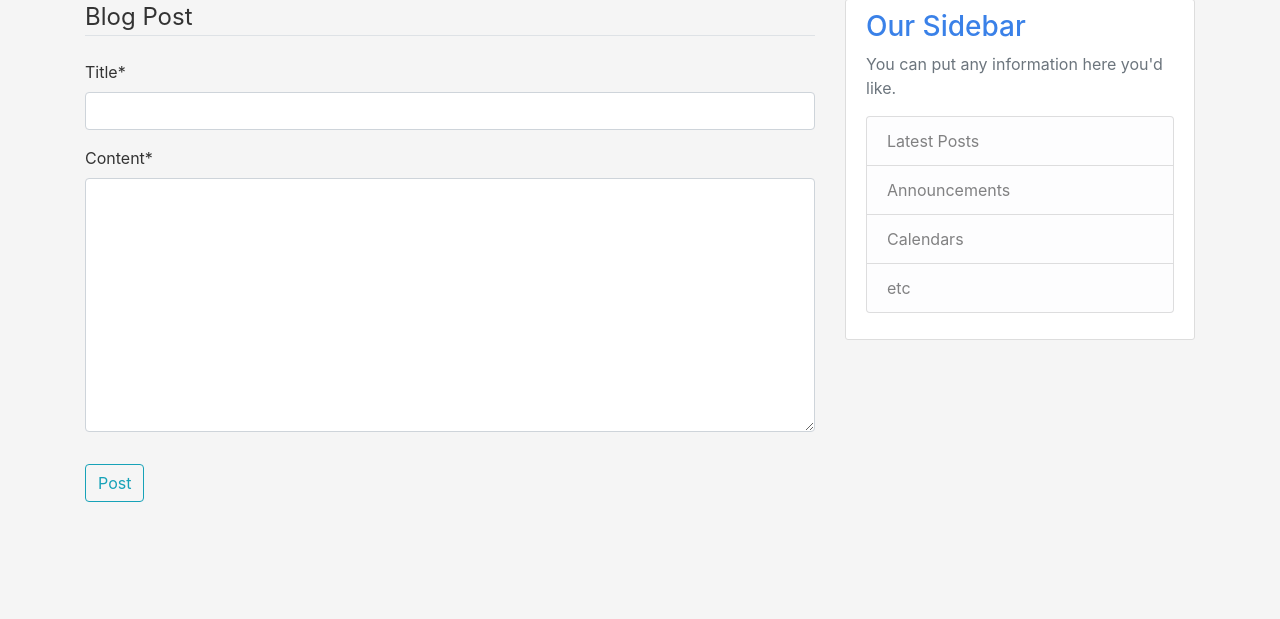
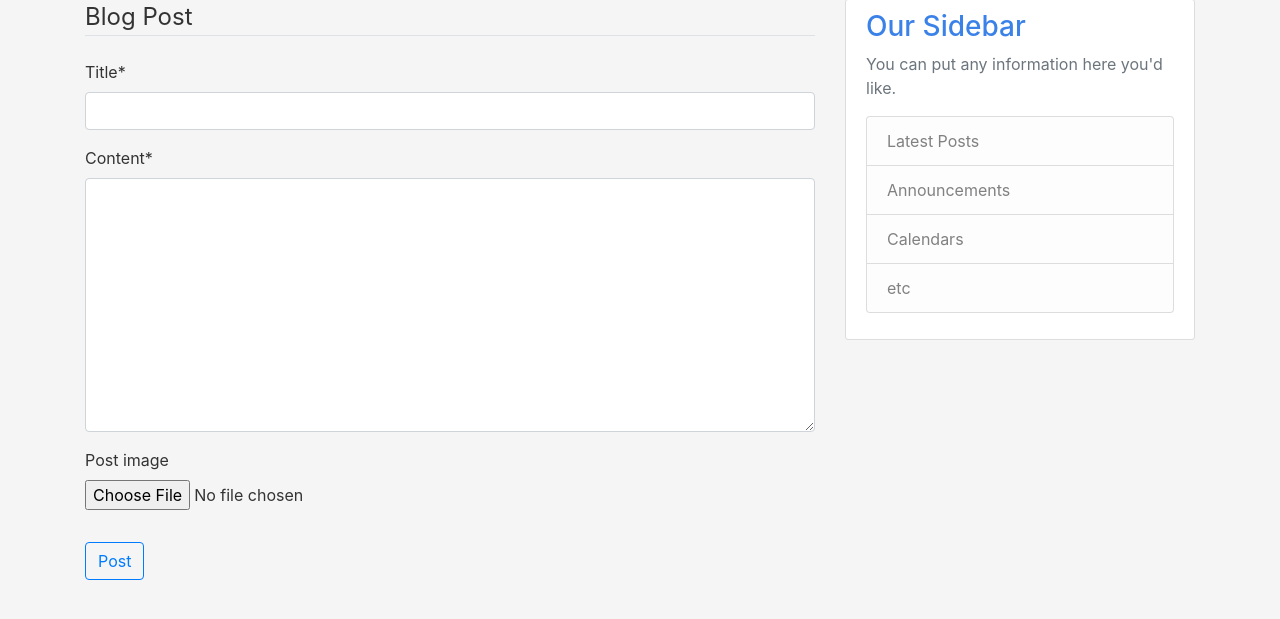
Before and after one commit to Freddsle/ANONCOM, a Django app: page /post/new/ in a window 1280 px wide. Shown: the part 81-700 px from the top of the page. Run offline with Django 4.2, Linux system fonts and the light colour scheme; the visitor is signed in with stand-in values (Sample User, id 1); some libraries are stand-ins or nearby versions.

Commit message:
Ability to post images

```diff
--- a/ANONCOM/blog/forms.py
+++ b/ANONCOM/blog/forms.py
@@ -2,12 +2,12 @@ from django import forms
 from .models import Comments
 from .models import Post
 
-#
-# # Update Image
-# class ProfileUpdateForm(forms.ModelForm):
-#     class Meta:
-#         model = Post
-#         fields = ['post_image']
+
+# Update Image
+class PostUpdateForm(forms.ModelForm):
+    class Meta:
+        model = Post
+        fields = ['title', 'content', 'post_image']
 
 
 class CommentsForm(forms.ModelForm):
--- a/ANONCOM/blog/models.py
+++ b/ANONCOM/blog/models.py
@@ -24,7 +24,7 @@ class Post(models.Model):
     # One-to-many relationship, when deleted sets the key to null
     author = models.ForeignKey(User, on_delete=models.SET_NULL, null=True)
     # Upload Images
-    # image = models.ImageField(default='default.png', upload_to='post_images/')
+    post_image = models.ImageField(null=True, blank=True, upload_to='post_images/')
 
     def __str__(self):
         return self.title
@@ -35,14 +35,14 @@ class Post(models.Model):
 
         # In case you want to go to home page instead
         # return reverse('blog-home')
-    #
-    # def save(self, *args, **kwargs):
-    #     super(Post, self).save(*args, **kwargs)
-    #
-    #     # Resizing the profile size
-    #     img = Image.open(self.image.path)
-    #
-    #     if img.height > 300 or img.width > 300:
-    #         output_size = (300, 300)
-    #         img.thumbnail(output_size)
-    #         img.save(self.image.path)
+
+    def save(self, *args, **kwargs):
+        super(Post, self).save(*args, **kwargs)
+
+        # Resizing the profile size
+        img = Image.open(self.post_image.path)
+
+        if img.height > 600 or img.width > 600:
+            output_size = (600, 600)
+            img.thumbnail(output_size)
+            img.save(self.post_image.path)
--- a/ANONCOM/blog/templates/blog/home.html
+++ b/ANONCOM/blog/templates/blog/home.html
@@ -10,6 +10,9 @@
             </div>
             <h2><a class="article-title" href="{% url 'post-detail' post.id %}">{{ post.title }}</a></h2>
             <p class="article-content">{{ post.content }}</p>
+            {% if post.post_image %}
+              <img src="{{ post.post_image.url }}">
+            {% endif %}
           </div>
         </article>
     {% endfor %}
--- a/ANONCOM/blog/templates/blog/post_detail.html
+++ b/ANONCOM/blog/templates/blog/post_detail.html
@@ -16,6 +16,9 @@
         </div>
         <h2 class="article-title">{{ object.title }}</h2>
         <p class="article-content">{{ object.content }}</p>
+            {% if post.post_image %}
+              <img src="{{ post.post_image.url }}">
+            {% endif %}
       </div>
 
     </article>
@@ -48,7 +51,7 @@
                                         {{ form|crispy }}
                                     </fieldset>
                                     <div class="form-group">
-                                        <button class="btn btn-outline-info" type="submit">Comment</button>
+                                        <button class="btn btn-outline-primary" type="submit">Comment</button>
                                     </div>
                                 </form>
                         </div>
--- a/ANONCOM/blog/templates/blog/post_form.html
+++ b/ANONCOM/blog/templates/blog/post_form.html
@@ -2,7 +2,7 @@
 {% load crispy_forms_tags %}
 {% block content %}
     <div>
-        <form method="POST">
+        <form method="POST" enctype="multipart/form-data">
             <!--  CSRF Token - security          -->
             {% csrf_token %}
             <fieldset class="form-group">
@@ -10,7 +10,7 @@
                 {{ form|crispy }}
             </fieldset>
             <div class="form-group">
-                <button class="btn btn-outline-info" type="submit">Post</button>
+                <button class="btn btn-outline-primary" type="submit">Post</button>
             </div>
         </form>
     </div>
--- a/ANONCOM/blog/templates/blog/post_update_form.html
+++ b/ANONCOM/blog/templates/blog/post_update_form.html
@@ -2,7 +2,7 @@
 {% load crispy_forms_tags %}
 {% block content %}
     <div>
-        <form method="POST">
+        <form method="POST" enctype="multipart/form-data">
             <!--  CSRF Token - security          -->
             {% csrf_token %}
             <fieldset class="form-group">
@@ -10,7 +10,7 @@
                 {{ form|crispy }}
             </fieldset>
             <div class="form-group">
-                <button class="btn btn-outline-info" type="submit">Update</button>
+                <button class="btn btn-outline-primary" type="submit">Update</button>
             </div>
         </form>
     </div>
--- a/ANONCOM/blog/views.py
+++ b/ANONCOM/blog/views.py
@@ -7,7 +7,7 @@ from django.views.generic import (ListView,
                                   UpdateView,
                                   DeleteView)
 from .models import Post, Comments
-from .forms import CommentsForm
+from .forms import PostUpdateForm, CommentsForm
 
 
 def home(request):
@@ -74,9 +74,10 @@ class PostDetailView(DetailView):
 
 
 class PostCreateView(LoginRequiredMixin, CreateView):
+    model = Post
+    form_class = PostUpdateForm
+
     # Template post_form.html
-    model = Post
-    fields = ['title', 'content']
 
     # Automatically setting user as author which is logged in
     def form_valid(self, form):
@@ -87,7 +88,8 @@ class PostCreateView(LoginRequiredMixin, CreateView):
 class PostUpdateView(LoginRequiredMixin, UserPassesTestMixin, UpdateView):
     # Template post_update_form.html
     model = Post
-    fields = ['title', 'content']
+    form_class = PostUpdateForm
+
     template_name_suffix = '_update_form'
 
     # Automatically setting user as author which is logged in
```
